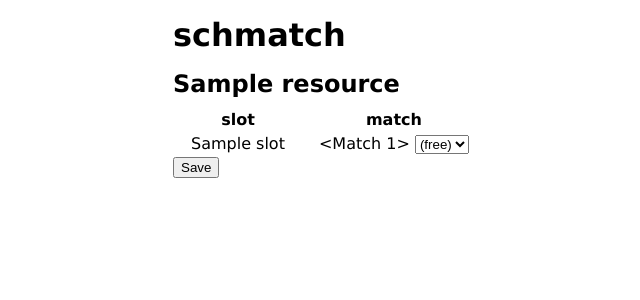
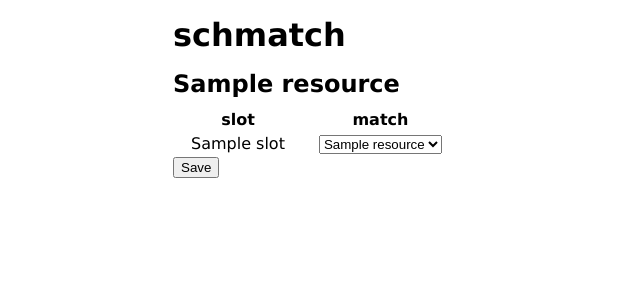
Before and after one commit to sampsyo/schmatch, a Flask app: page /schedules/1 in a window 1280 px wide. Shown: the top 300 px of the page, without its empty margins (67-707 px from the left). Run offline with Flask 2, Linux system fonts and the light colour scheme; tables that the repository leaves empty hold one stand-in row (values such as "Sample post").

Commit message:
Properly show current schedule state

```diff
--- a/schmatch/templates/schedule.html
+++ b/schmatch/templates/schedule.html
@@ -14,16 +14,22 @@
         <tr>
             <td>{{ slot.name }}</td>
             <td>
-                {{ schedule[slot.id] }}
                 <select name="slot_{{slot.id}}">
                     <option value="none"
                         {%- if not schedule[slot.id] %} selected{% endif -%}>
                         (free)
                     </option>
+                    {% if schedule[slot.id] %}
+                    <option value="{{ schedule[slot.id].id }}" selected>
+                        {% if resource.left %}
+                        {{ schedule[slot.id].right_resource.name }}
+                        {% else %}
+                        {{ schedule[slot.id].left_resource.name }}
+                        {% endif %}
+                    </option>
+                    {% endif %}
                     {% for r in availability[slot.id] %}
-                    <option value="{{ r.id }}"
-                        {%- if schedule[slot.id].id == r.id %} selected
-                        {%- endif -%}>
+                    <option value="{{ r.id }}">
                         {{ r.name }}
                     </option>
                     {% endfor %}
```
